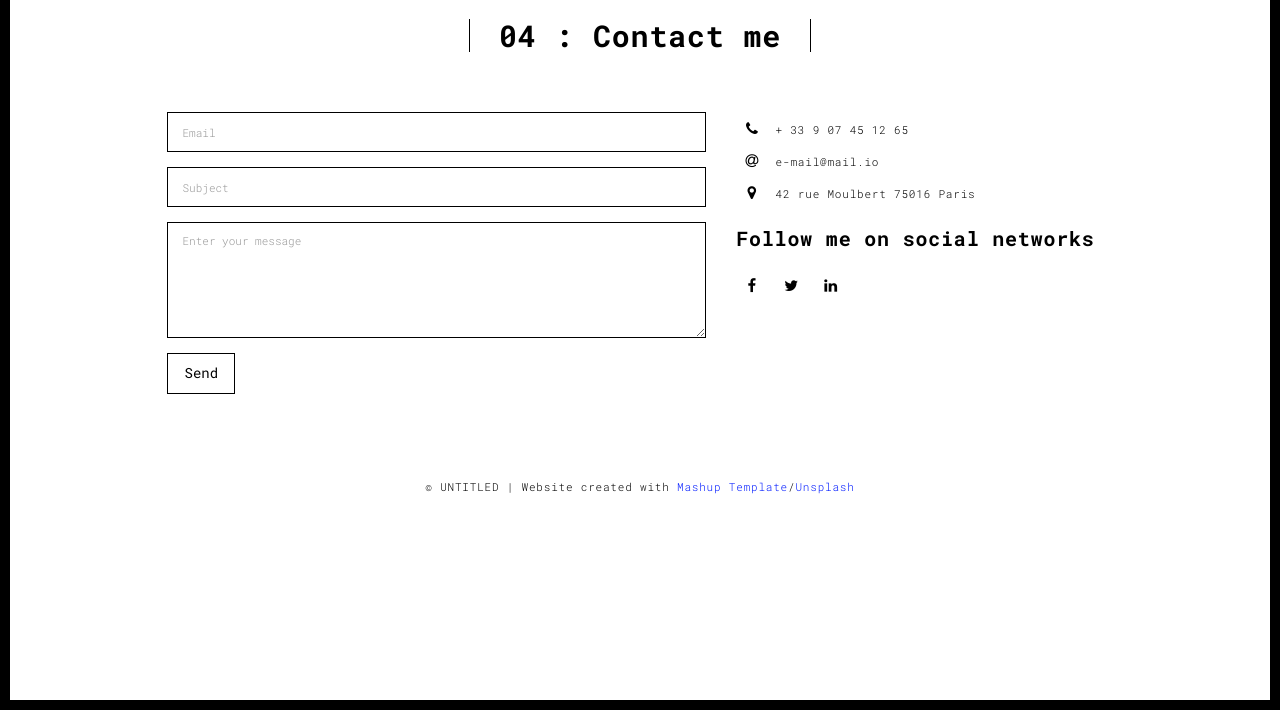
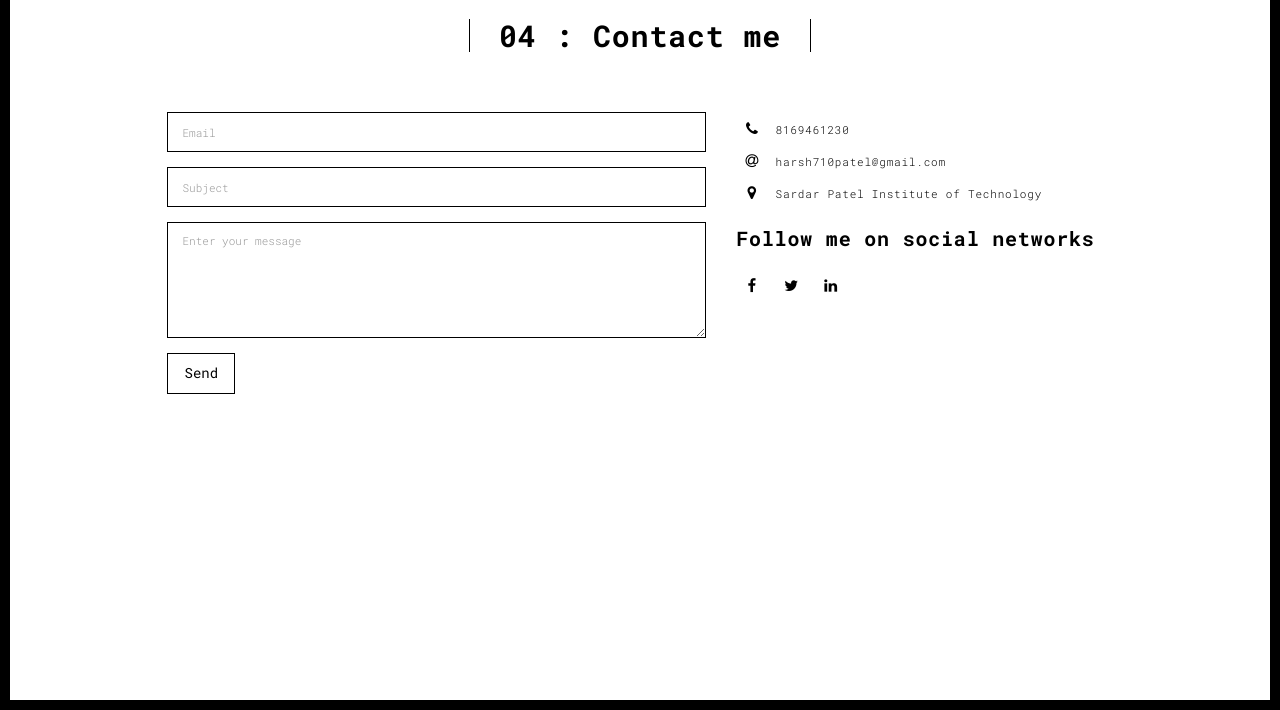
Before and after one commit to Harsh71019/portfo, a Flask app: page /contact.html in a window 1280 px wide. Shown: the part 90-800 px from the top of the page. Run offline with Flask 2, Linux system fonts and the light colour scheme; some libraries are stand-ins or nearby versions.

Commit message:
my portfolio website

```diff
--- a/templates/contact.html
+++ b/templates/contact.html
@@ -82,29 +82,29 @@
                           <span class="fa-icon">
                             <i class="fa fa-phone" aria-hidden="true"></i>
                           </span>
-                          + 33 9 07 45 12 65
+                           8169461230
                         </li>
                         <li>
                           <span class="fa-icon">
                             <i class="fa fa-at" aria-hidden="true"></i>
                           </span>
-                          e-mail@mail.io
+                          harsh710patel@gmail.com
                         </li>
                         <li>
                           <span class="fa-icon">
                             <i class="fa fa fa-map-marker" aria-hidden="true"></i>
                           </span>
-                          42 rue Moulbert 75016 Paris
+                          Sardar Patel Institute of Technology
                         </li>
                       </ul>
                       <h3>Follow me on social networks</h3>
-                      <a href="http://www.facebook.com" title="" class="fa-icon">
+                      <a href="https://www.facebook.com/profile.php?id=100004003171597&sk=about&section=contact-info&lst=100004003171597%3A100004003171597%3A1582460815" title="" class="fa-icon">
                         <i class="fa fa-facebook"></i>
                       </a>
-                      <a href="http://www.twitter.com" title="" class="fa-icon">
+                      <a href="https://twitter.com/harshvinodpatel" title="" class="fa-icon">
                         <i class="fa fa-twitter"></i>
                       </a>
-                      <a href="http://www.linkedin.com" title="" class="fa-icon">
+                      <a href="www.linkedin.com/in/harsh-patel-824aa9b7" title="" class="fa-icon">
                         <i class="fa fa-linkedin"></i>
                       </a>
 
@@ -125,7 +125,7 @@
   <div class="container">
     <div class="row">
       <div class="col-xs-12">
-        <p>© UNTITLED | Website created with <a href="http://www.mashup-template.com/" title="Create website with free html template">Mashup Template</a>/<a href="https://www.unsplash.com/" title="Beautiful Free Images">Unsplash</a></p>
+
       </div>
     </div>
   </div>
```
